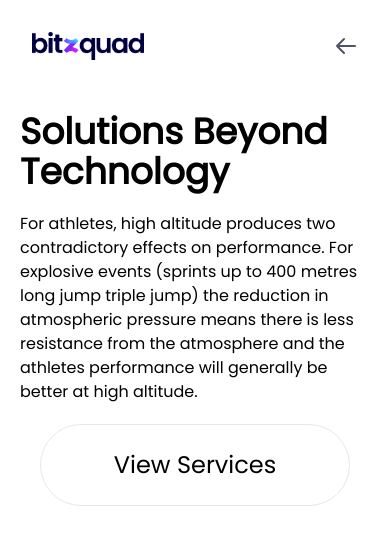
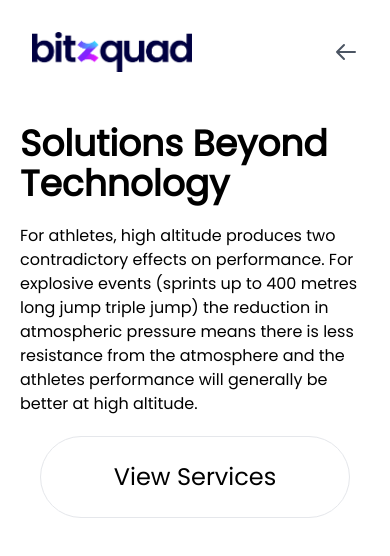
Before and after one commit to geethakash/bitzquad.com-2.0, a Next.js app: page / in a window 390 px wide. Shown: the top 556 px of the page. Built offline with nearby package versions, Linux system fonts and the light colour scheme.

Commit message:
fix: add alt tag to navbar logo

```diff
--- a/components/defaults/Navbar.js
+++ b/components/defaults/Navbar.js
@@ -24,7 +24,7 @@ function Navbar() {
         className="navbar"
       >
         <a className="navbar-brand" href="#">
-          <img className="h-10" src={LogoDark.src} />
+          <img className="h-10" src={LogoDark.src} alt="bz-logo" />
         </a>
         <div className="navbar-links">
           <a
--- a/styles/components/_header.scss
+++ b/styles/components/_header.scss
@@ -4,7 +4,7 @@
   &-brand {
     @apply flex items-center justify-center;
     & img {
-      @apply h-7 lg:h-10;
+      @apply h-10;
     }
   }
 
```
